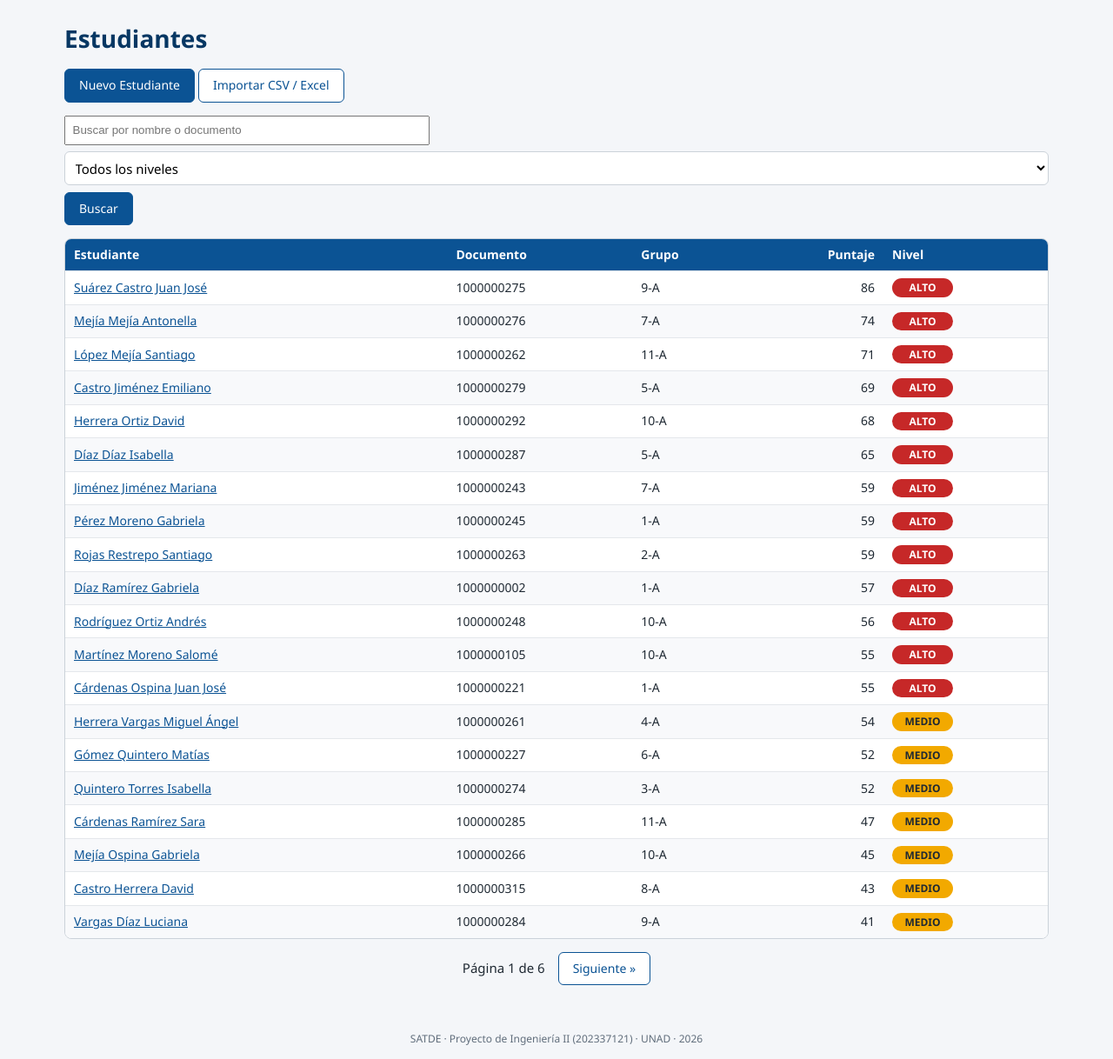
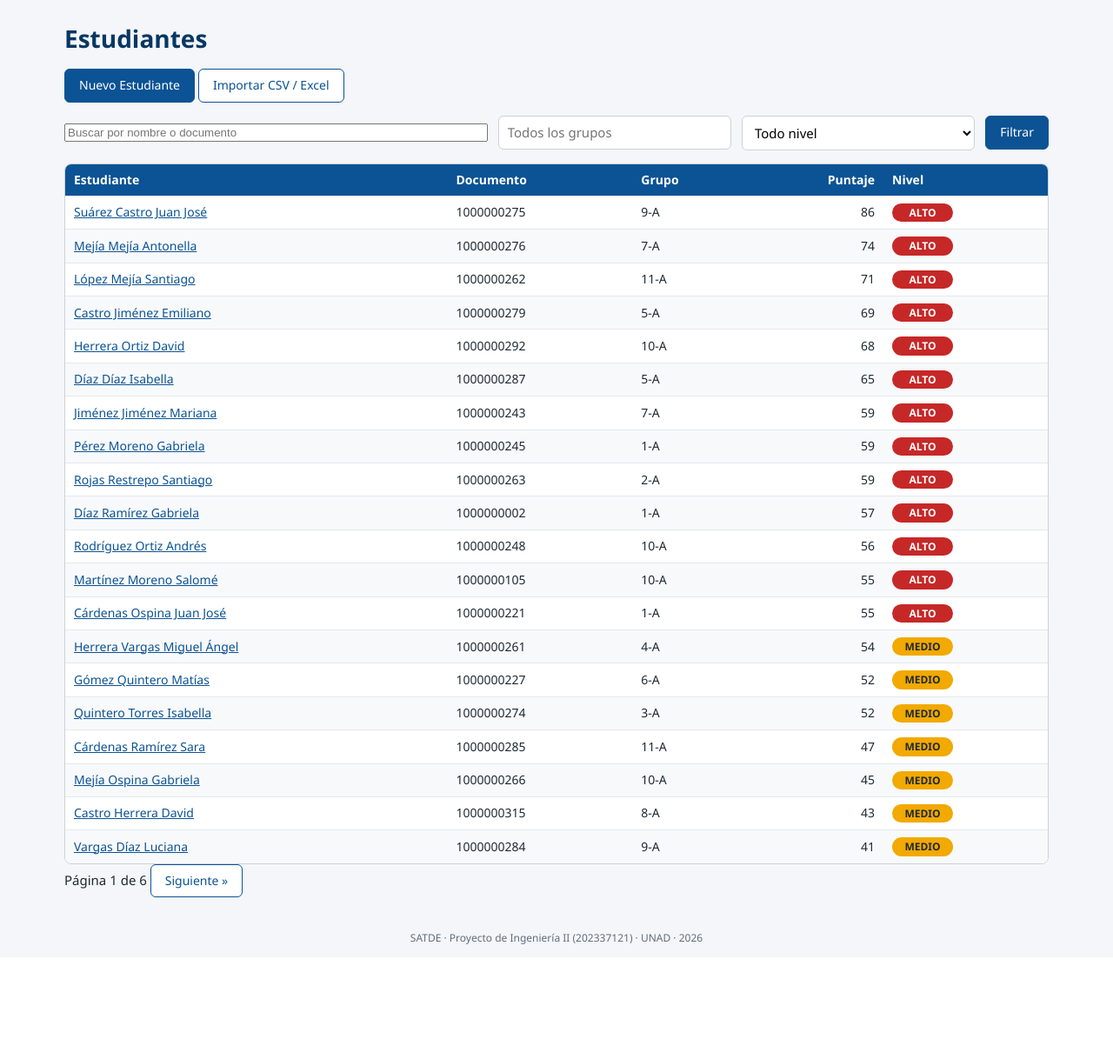
Before and after one commit to Work-Admin/satde, a FastAPI app: page /estudiantes/ in a window 1280 px wide. Shown: the part 91-1309 px from the top of the page at 87% size. After the commit the page ends 1177 px from the top, so only its background shows below. Run offline with FastAPI, Linux system fonts and the light colour scheme; the visitor is signed in with stand-in values (Sample User, id 1); data comes from the database, SQL or seed files in the repository.

Commit message:
feat(TS-37): add group filtering and improve student filters UI

```diff
--- a/app/Templates/estudiantes.html
+++ b/app/Templates/estudiantes.html
@@ -11,15 +11,25 @@
 
 <form class="buscador" method="get" action="/estudiantes/">
   <input type="search" name="q" value="{{ q }}" placeholder="Buscar por nombre o documento">
+
+  <input type="text" name="grupo" value="{{ grupo }}" list="lista_grupos" placeholder="Todos los grupos">
+  <datalist id="lista_grupos">
+    {% for g in grupos_disponibles %}
+    <option value="{{ g }}"></option>
+    {% endfor %}
+  </datalist>
+
   <select name="nivel">
-    <option value="">Todos los niveles</option>
+    <option value="">Todo nivel</option>
     {% for n in niveles %}
-    <option value="{{ n }}" {% if n == nivel %}selected{% endif %}>{{ n|capitalize }}</option>
+    <option value="{{ n }}" {% if n==nivel %}selected{% endif %}>{{ n|capitalize }}</option>
     {% endfor %}
   </select>
-  <button class="boton principal" type="submit">Buscar</button>
-  {% if q or nivel %}
-    <a class="boton" href="/estudiantes/">Limpiar</a>
+
+  <button class="boton principal" type="submit">Filtrar</button>
+
+  {% if q or nivel or grupo %}
+  <a class="boton" href="/estudiantes/">Limpiar</a>
   {% endif %}
 </form>
 
--- a/app/main.py
+++ b/app/main.py
@@ -161,7 +161,7 @@ POR_PAGINA = 20
 
 
 @app.get("/estudiantes/", response_class=HTMLResponse, include_in_schema=False)
-def estudiantes(request: Request, q: str = "", nivel: str = "", pagina: int = 1,
+def estudiantes(request: Request, q: str = "", nivel: str = "", grupo: str = "", pagina: int = 1,
                 U=Depends(usuario_actual), con=Depends(get_db)):
     condiciones = ["e.estado = 'Activo'"]
     parametros = []
@@ -176,7 +176,20 @@ def estudiantes(request: Request, q: str = "", nivel: str = "", pagina: int = 1,
         parametros.append(nivel)
     else:
         nivel = ""
+
+    # 3. Nuevo filtro por grupo
+    grupo = grupo.strip()
+    if grupo:
+        condiciones.append("g.nombre = ?")
+        parametros.append(grupo)
+
     where = " AND ".join(condiciones)
+
+    # Obtenemos la lista única de grupos de la base de datos para alimentar el <datalist>
+    grupos_disponibles = [
+        row[0] for row in con.execute("SELECT DISTINCT nombre FROM grupos ORDER BY nombre").fetchall()
+    ]
+
     total = con.execute(
         f"SELECT COUNT(*) FROM estudiantes e JOIN grupos g ON g.id = e.grupo_id WHERE {where}",
         parametros,
@@ -191,8 +204,11 @@ def estudiantes(request: Request, q: str = "", nivel: str = "", pagina: int = 1,
         LIMIT ? OFFSET ?""",
         parametros + [POR_PAGINA, (pagina - 1) * POR_PAGINA],
     ).fetchall()
-    return render(request, "estudiantes.html", U, con=con, filas=filas, q=q, nivel=nivel,
-                  niveles=NIVELES, total=total, pagina=pagina, total_paginas=total_paginas)
+    return render(
+        request, "estudiantes.html", U, con=con, filas=filas,
+        q=q, nivel=nivel, grupo=grupo, grupos_disponibles=grupos_disponibles,
+        niveles=NIVELES, total=total, pagina=pagina, total_paginas=total_paginas
+    )
 
 def _form_ctx(con) -> dict:
     grupos = [r["nombre"] for r in con.execute("SELECT nombre FROM grupos ORDER BY grado")]
--- a/app/static/estilos.css
+++ b/app/static/estilos.css
@@ -82,7 +82,7 @@ button.enlace { background: none; border: 0; padding: 0; text-decoration: underl
 button.enlace.peligro { color: var(--alto); }
 
 label { display: block; font-size: 13px; margin-bottom: 4px; color: #3e4c59; }
-input[type=text], input[type=password], input[type=date], input[type=number], input[type=file], select, textarea {
+input[type=text], input[type=password], input[type=date], input[type=number], input[type=file], select, textarea, input[list] {
   width: 100%; font: inherit; padding: 8px 10px; border: 1px solid var(--linea); border-radius: 6px; background: var(--papel); }
 input:focus, select:focus, textarea:focus { border-color: var(--marca); }
 textarea { min-height: 90px; resize: vertical; }
@@ -91,7 +91,7 @@ textarea { min-height: 90px; resize: vertical; }
 .check { display: flex; gap: 8px; align-items: center; font-size: 14px; margin: 6px 0; }
 .check input { width: 17px; height: 17px; margin: 0; accent-color: var(--marca); }
 .filtros { display: grid; grid-template-columns: 2fr 1fr 1fr auto; gap: 12px; margin-bottom: 14px; }
-@media (max-width: 700px) { .filtros { grid-template-columns: 1fr; } }
+@media (max-width: 900px) { .filtros { grid-template-columns: 1fr; } }
 .pila > * + * { margin-top: 14px; }
 
 /* ---------- tablas ---------- */
@@ -152,11 +152,40 @@ td.num, th.num { text-align: right; font-variant-numeric: tabular-nums; }
 
 form.en-linea { display: inline; }
 
-/* Pone el cuadro y los botones uno al lado del otro, con espacio entre ellos */
-.buscador { display: flex; gap: .5rem; margin: 1rem 0; flex-wrap: wrap; }
-/* El cuadro de texto ocupa el espacio disponible, pero sin pasar de 420px */
-.buscador input { flex: 1; max-width: 420px; padding: .5rem; }
-/* El desplegable con el mismo relleno que el cuadro de búsqueda */
-.buscador select { padding: .5rem; }
-/* Centra los botones de página con espacio entre ellos */
-.paginacion { display: flex; gap: 1rem; align-items: center; justify-content: center; margin: 1rem 0; }
+/* Contenedor del buscador */
+form.buscador {
+  display: flex;
+  flex-direction: row;
+  align-items: center;
+  gap: 12px;
+  flex-wrap: wrap;
+  /* Permite que baje a la siguiente línea solo en móviles */
+  margin: 1rem 0;
+  width: 100%;
+}
+
+/* 1. Rompemos la regla global que hace que midan 100% */
+form.buscador input[type="search"],
+form.buscador input[type="text"],
+form.buscador select {
+  width: auto !important;
+  margin: 0;
+}
+
+/* 2. Damos proporciones: El buscador principal toma el doble de espacio */
+form.buscador input[type="search"] {
+  flex: 2 1 250px;
+}
+
+/* El input de grupo y el select toman una proporción equitativa */
+form.buscador input[type="text"],
+form.buscador select {
+  flex: 1 1 150px;
+}
+
+/* 3. El botón no se estira, solo ocupa su espacio */
+form.buscador button,
+form.buscador .boton {
+  flex: 0 0 auto;
+  white-space: nowrap;
+}
```
